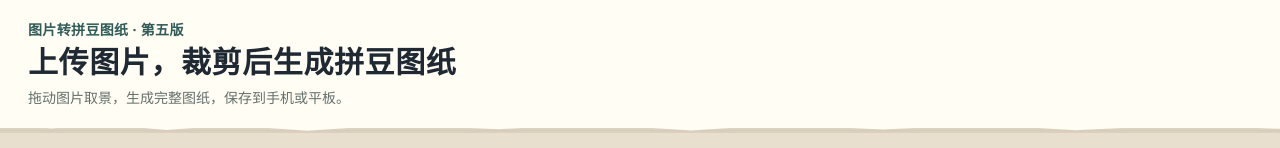
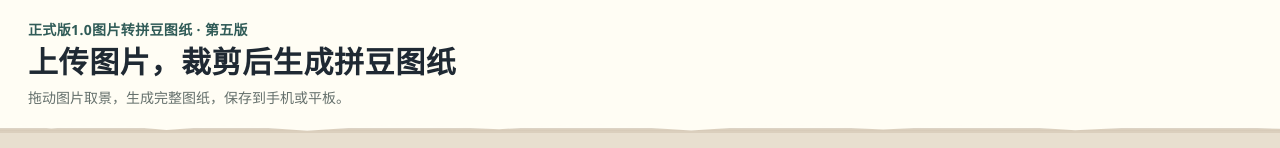
Before and after one commit to iy11oct/iy11-, a Next.js app: page / in a window 1280 px wide. Shown: the top 148 px of the page. Built offline with nearby package versions, Linux system fonts and the light colour scheme.

Commit message:
rename site to formal v1.0 title

```diff
--- a/app/layout.tsx
+++ b/app/layout.tsx
@@ -2,7 +2,7 @@ import type { Metadata } from "next";
 import "./globals.css";
 
 export const metadata: Metadata = {
-  title: "图片转拼豆图纸",
+  title: "正式版1.0图片转拼豆图纸 · 第五版",
   description: "上传图片，选择尺寸，生成 MARD 221 色拼豆图纸并保存。",
 };
 
--- a/app/page.tsx
+++ b/app/page.tsx
@@ -943,7 +943,7 @@ export default function Home() {
       <header className="border-b border-[#dcd3c5] bg-[#fffdf8]">
         <div className="mx-auto max-w-7xl px-4 py-5 sm:px-7">
           <p className="text-sm font-semibold tracking-wide text-[#315c58]">
-            图片转拼豆图纸 · 第五版
+            正式版1.0图片转拼豆图纸 · 第五版
           </p>
           <h1 className="mt-1 text-2xl font-semibold sm:text-3xl">
             上传图片，裁剪后生成拼豆图纸
```
